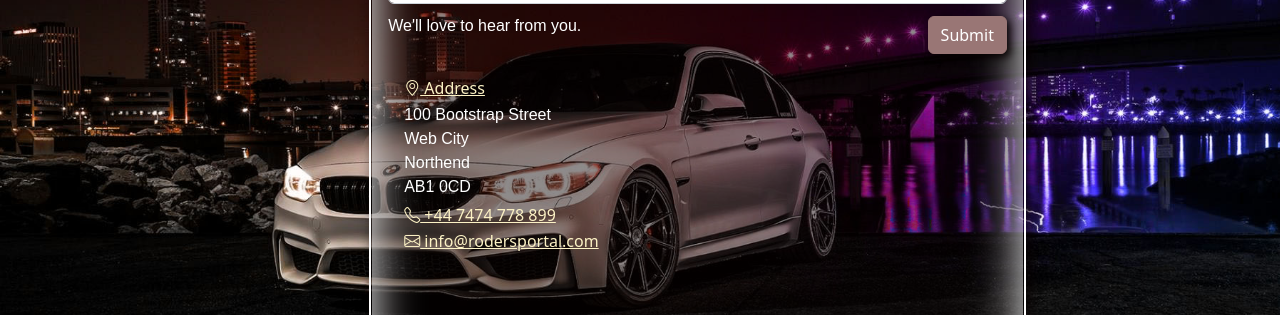
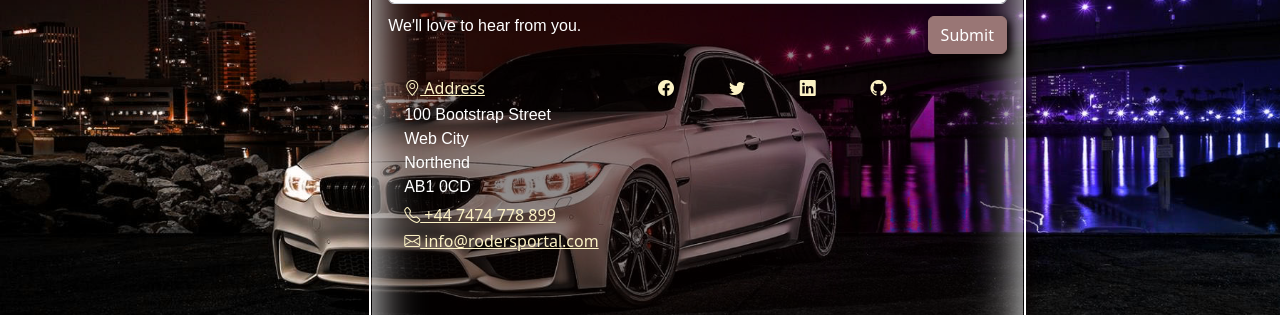
Before and after one commit to rhanciles/React-Portfolio, a React (Create React App) app: page /contact in a window 1280 px wide. Shown: the part 298-613 px from the top of the page. Built offline with nearby package versions, Linux system fonts and the light colour scheme.

Commit message:
Add Social links
Add Social links and a few more tweaks.

```diff
--- a/src/components/pages/Contact.js
+++ b/src/components/pages/Contact.js
@@ -19,7 +19,7 @@ function Contact() {
               </div>
             </form>
             <span className="contact-info">
-              <ul>
+              <ul id="address">
                 <li><a href="#"><i className="bi bi-geo-alt"></i> Address</a></li>
                 <li><p>100 Bootstrap Street</p></li>
                 <li><p>Web City</p></li>
@@ -27,6 +27,12 @@ function Contact() {
                 <li><p>AB1 0CD</p></li>
                 <li><a href="#"><i className="bi bi-telephone"></i> +44 7474 778 899</a></li>
                 <li><a href="#"><i className="bi bi-envelope"></i> info@rodersportal.com</a></li>
+              </ul>
+              <ul id="social-icons">
+                <li><a href="https://www.facebook.com/"><i className="bi bi-facebook"></i></a></li>
+                <li><a href="https://twitter.com/"><i className="bi bi-twitter"></i></a></li>
+                <li><a href="https://www.linkedin.com/"><i className="bi bi-linkedin"></i></a></li>
+                <li><a href="https://github.com/"><i className="bi bi-github"></i></a></li>
               </ul>
             </span>
           </div>
--- a/src/components/styles/About.css
+++ b/src/components/styles/About.css
@@ -1,7 +1,6 @@
 img {
   width: 150px;
-  margin: 50px 55px;
-  /* margin: 0 auto; */
+  margin: 40px 55px;
   border-radius: 42%;
   align-self: center !important;
 }
--- a/src/components/styles/Contact.css
+++ b/src/components/styles/Contact.css
@@ -1,5 +1,17 @@
 .mainCard {
   margin-left: 15%;
+}
+
+.contact-info {
+  display: flex;
+  /* justify-content: space-between; */
+  margin-right: 20px;
+}
+
+#social-icons {
+  display: flex;
+  width: 50%;
+  justify-content: space-around !important;
 }
 
 .contact-info ul {
@@ -19,11 +31,11 @@ li {
   color: var(--HltColour);
 }
 
-span ul li:last-child {
+#address li:last-child {
   margin-top: 10px;
 }
 
-span ul li:first-child {
+#address li:first-child {
   margin-bottom: 15px;
 }
 
```
